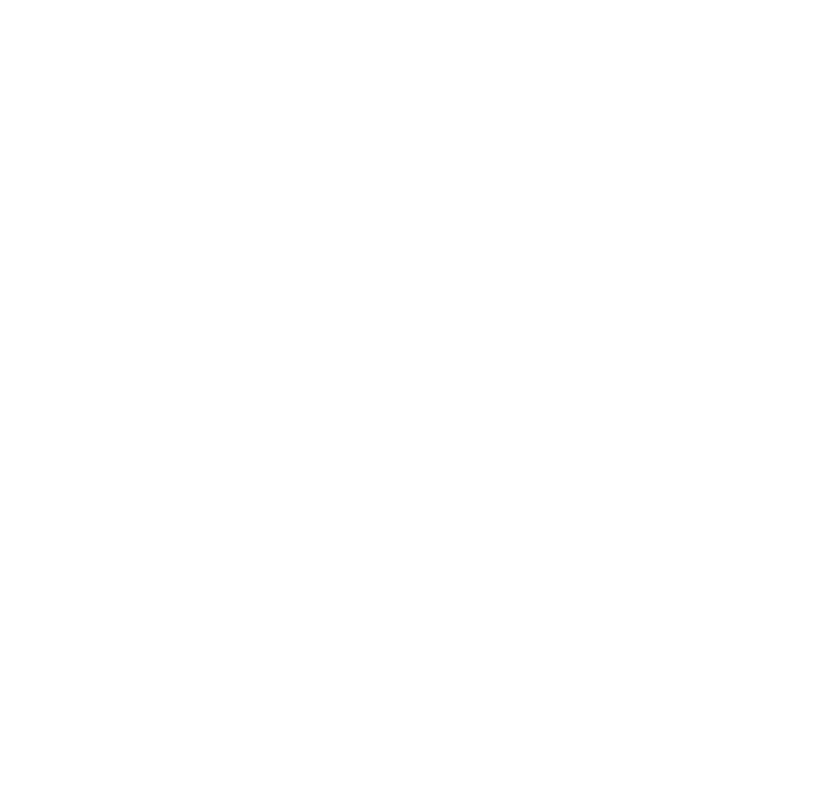
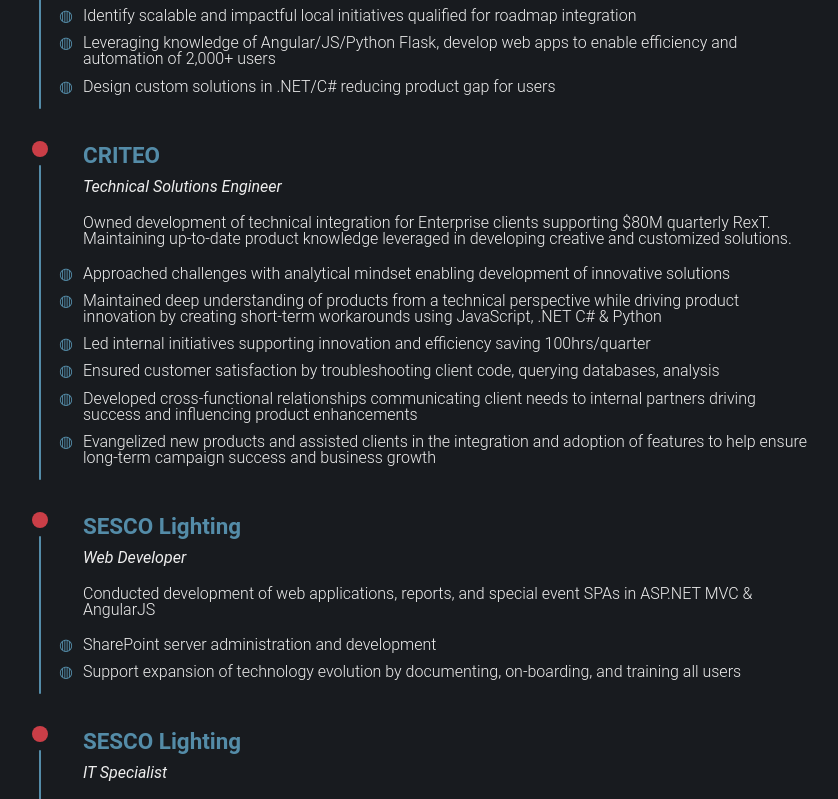
Before and after one commit to jpeyatt/jp-portfolio, a React (Create React App) app: page / in a window 1280 px wide. Shown: the part 1620-2419 px from the top of the page, without its empty margins (357-1195 px from the left). Before the commit the page ends 1463 px from the top, so only its background shows below. Built offline with nearby package versions, Linux system fonts and the light colour scheme.

Commit message:
Add Resume section. Update logos to be a tags with hover effect.

```diff
--- a/src/components/app.tsx
+++ b/src/components/app.tsx
@@ -4,6 +4,7 @@ import Footer from './footer';
 import '../styles/app.css';
 import Skills from './skills';
 import Nav from './nav';
+import Resume from './resume';
 
 
 const App: FunctionComponent = () => {
@@ -13,6 +14,7 @@ const App: FunctionComponent = () => {
       <Nav />
       <Header />
       <Skills />
+      <Resume />
       <Footer />
     </div>
   );
--- a/src/components/footer.tsx
+++ b/src/components/footer.tsx
@@ -5,9 +5,9 @@ const Footer: FunctionComponent = () => {
     return (
         <footer className="border-top">
             <div className="col-left">
-                <ul className="brand-logo-footer">
-                    <li>JP.</li>
-                </ul>
+                <div className="brand-logo-footer">
+                    <a href="/">JP.</a>
+                </div>
             </div>
             <div className="col-mid">
                 <a href="https://www.linkedin.com/in/justinpeyatt" target="_blank" rel="noreferrer" className="social-icon">
--- /dev/null
+++ b/src/components/resume-item.tsx
@@ -0,0 +1,62 @@
+import React, { FunctionComponent, useEffect, useRef } from "react";
+
+interface IResumeItemProps {
+    dates: string;
+    companyName: string;
+    title: string;
+    summary: string;
+    responsibilities: string[];
+}
+const ResumeItem: FunctionComponent<IResumeItemProps> = ({dates, companyName, title, summary, responsibilities}) => {
+    const resumeItemRef = useRef<HTMLDivElement>(null);
+
+    const resumeItemInView = (el: HTMLDivElement | null): boolean => {
+        if (el) {
+            const elTop = el?.getBoundingClientRect().top;
+            return (elTop <= (window.innerHeight || document.documentElement.clientHeight) / 1);
+        } else {
+            return false;
+        }
+    }
+    useEffect(() => {
+        window.addEventListener('scroll', () => {
+            if (resumeItemInView(resumeItemRef.current)) {
+                resumeItemRef.current?.classList.add('scrolled');
+                window.removeEventListener('scroll', () => {});
+            }
+        });
+
+        return () => {
+            window.removeEventListener('scroll', () => {});
+        }
+
+    });
+
+    return (
+        <div ref={resumeItemRef} className="resume-item">
+            <div className="left-col">
+                <div className="dates">{dates}</div>
+            </div>
+            <div className="mid-col">
+                <div className="bullet-point"></div>
+                <div className="time-line"><div></div></div>
+            </div>
+            <div className="right-col">
+                <div>
+                    <div className="company-name">{companyName}</div>
+                    <div className="dates">{dates}</div>
+                </div>
+
+                <div className="title">{title}</div>
+                <div className="summary">{summary}</div>
+                <ul className="responsibilities">
+                    {
+                        responsibilities.map((r) => <li>{r}</li>)
+                    }
+                </ul>
+            </div>
+        </div>
+    );
+};
+
+export default ResumeItem;
--- /dev/null
+++ b/src/components/resume.tsx
@@ -0,0 +1,69 @@
+import React, { FunctionComponent } from "react";
+import '../styles/resume.css';
+import ResumeItem from "./resume-item";
+
+const Resume: FunctionComponent = () => {
+
+    return (
+        <section id="resume" className="resume-section border-top">
+
+            <div className="resume-header">
+                <h2 className="section-header">Resume</h2>
+            </div>
+
+            <ResumeItem
+                dates="Mar 2019 - Current"
+                companyName="CRITEO"
+                title="Front End Engineer"
+                summary="Develop tools that globally improve operational efficiency, supporting $230M quarterly RexT. As a member of the Global Automation team, responsible for identifying and communicating risks and issues to management and create action plans to mitigate risks."
+                responsibilities={[
+                    'Work collaboratively in a cross-functional and agile team of designers, architects and developers',
+                    'Determine prioritization and scope of over 3,000 feature requests inputted by local teams',
+                    'Identify scalable and impactful local initiatives qualified for roadmap integration',
+                    'Leveraging knowledge of Angular/JS/Python Flask, develop web apps to enable efficiency and automation of 2,000+ users',
+                    'Design custom solutions in .NET/C# reducing product gap for users'
+                ]}
+            />
+
+            <ResumeItem
+                dates="Aug 2015 - Mar 2019"
+                companyName="CRITEO"
+                title="Technical Solutions Engineer"
+                summary="Owned development of technical integration for Enterprise clients supporting $80M quarterly RexT. Maintaining up-to-date product knowledge leveraged in developing creative and customized solutions."
+                responsibilities={[
+                    'Approached challenges with analytical mindset enabling development of innovative solutions',
+                    'Maintained deep understanding of products from a technical perspective while driving product innovation by creating short-term workarounds using JavaScript, .NET C# & Python',
+                    'Led internal initiatives supporting innovation and efficiency saving 100hrs/quarter',
+                    'Ensured customer satisfaction by troubleshooting client code, querying databases, analysis',
+                    'Developed cross-functional relationships communicating client needs to internal partners driving success and influencing product enhancements',
+                    'Evangelized new products and assisted clients in the integration and adoption of features to help ensure long-term campaign success and business growth'
+                ]}
+            />
+
+            <ResumeItem
+                dates="Jan 2014 - Aug 2015"
+                companyName="SESCO Lighting"
+                title="Web Developer"
+                summary="Conducted development of web applications, reports, and special event SPAs in ASP.NET MVC & AngularJS"
+                responsibilities={[
+                    'SharePoint server administration and development',
+                    'Support expansion of technology evolution by documenting, on-boarding, and training all users'
+                ]}
+            />
+
+            <ResumeItem
+                dates="Feb 2009 - Jan 2014"
+                companyName="SESCO Lighting"
+                title="IT Specialist"
+                summary="Provided direct support to users across the 200+ users in the organization"
+                responsibilities={[
+                    'Installed, maintained, and configured Microsoft systems',
+                    'Server and network administration'
+                ]}
+            />
+
+        </section>
+    );
+}
+
+export default Resume;
--- a/src/components/skill-item.tsx
+++ b/src/components/skill-item.tsx
@@ -30,10 +30,14 @@ const SkillItem: FunctionComponent<ISkillTypeProps> = ({ skillName, percentage }
             }
         });
 
+        return () => {
+            window.removeEventListener('scroll', () => {});
+        }
+
     }, [percentage]);
 
     return (
-        <div className="skill scrolled">
+        <div className="skill">
             <div className="skill-name">{skillName}</div>
             <div className="load-bar">
                 <div style={{width: loadedWidth + '%'}} className="loaded">
--- a/src/index.css
+++ b/src/index.css
@@ -11,7 +11,7 @@
   --section-border: #202a32;
   --primary-blue: #548CA8;
   --primary-highlight: #CA3E47;
-  --primary-highlight-opaque: #ca3e4770;
+  --primary-highlight-opaque: #ca3e47c6;
 
 }
 
@@ -80,3 +80,39 @@ table {
 .html {
 	scroll-behavior: smooth;
 }
+
+
+@keyframes slide-in-left {
+	0% {
+	  -webkit-transform: translateX(-100px);
+	  transform: translateX(-100px);
+	  opacity: 0;
+	}
+	100% {
+	  -webkit-transform: translateX(0);
+	  transform: translateX(0);
+	  opacity: 1;
+	}
+  }
+
+  @keyframes slide-in-right {
+	0% {
+	  -webkit-transform: translateX(100px);
+	  transform: translateX(100px);
+	  opacity: 0;
+	}
+	100% {
+	  -webkit-transform: translateX(0);
+	  transform: translateX(0);
+	  opacity: 1;
+	}
+  }
+
+  @keyframes fade-in {
+	0% {
+	  opacity: 0;
+	}
+	100% {
+	  opacity: 1;
+	}
+  }
--- a/src/styles/footer.css
+++ b/src/styles/footer.css
@@ -22,9 +22,15 @@ footer {
   font-size: 3rem;
 }
 
-.brand-logo-footer > li {
+.brand-logo-footer > a {
+  text-decoration: none;
   color: var(--primary-highlight);
   font-family: "Ubuntu", sans-serif;
+  transition: color ease-in-out 0.4s;
+}
+
+.brand-logo-footer > a:hover {
+    color: var(--primary-highlight-opaque);
 }
 
 .social-icon {
@@ -36,7 +42,7 @@ footer {
   width: 2.4rem;
 }
 .social-icon:hover {
-    opacity: 0.7;
+  opacity: 0.7;
 }
 
 .col-mid {
--- a/src/styles/nav.css
+++ b/src/styles/nav.css
@@ -98,9 +98,14 @@ nav a {
   font-size: 2.5rem;
 }
 
-.brand-logo > li {
+.brand-logo > a {
   color: var(--primary-highlight);
   font-family: "Ubuntu", sans-serif;
+  transition: color ease-in-out 0.2s;
+}
+
+.brand-logo > a:hover {
+  color: var(--primary-highlight-opaque);
 }
 
 .at-top {
--- /dev/null
+++ b/src/styles/resume.css
@@ -0,0 +1,128 @@
+.resume-section {
+  left: 0;
+  right: 0;
+  background-color: var(--primary-dark);
+  display: flex;
+  flex-direction: column;
+  justify-content: center;
+  align-items: center;
+  padding: 4rem 2rem;
+}
+
+.resume-header {
+  text-align: center;
+  margin-bottom: 1rem;
+}
+
+.resume-item {
+  display: flex;
+  justify-content: center;
+  width: 100%;
+}
+
+.resume-item .company-name {
+  font-size: 1.4rem;
+  margin-bottom: 0.8rem;
+  font-weight: 600;
+  color: var(--primary-blue);
+}
+
+.resume-item .title {
+  margin-bottom: 1.2rem;
+  font-style: italic;
+}
+
+.resume-item .summary {
+  margin-bottom: 1.2rem;
+  font-weight: 300;
+}
+
+.resume-item ul li {
+  position: relative;
+  padding-bottom: 0.7rem;
+  font-size: 1rem;
+  font-weight: 300;
+  /* list-style-type: circle; */
+}
+
+.resume-item ul li::before {
+  content: "\25CD "; /* Add content: \2022 is the CSS Code/unicode for a bullet */
+  color: var(--primary-blue); /* Change the color */
+  font-weight: bolder; /* If you want it to be bold */
+  display: inline-block; /* Needed to add space between the bullet and the text */
+  width: 1.5rem; /*Also needed for space (tweak if needed) */
+  margin-left: -1.5em; /* Also needed for space (tweak if needed) */
+}
+
+.resume-item .right-col {
+  padding: 1.2rem;
+  width: 60%;
+}
+
+.resume-item .right-col .dates {
+  display: none;
+}
+
+.resume-item .left-col {
+  padding: 1.2rem;
+  text-align: right;
+  width: 20%;
+}
+
+.resume-item.scrolled > .left-col {
+  animation: slide-in-left ease-in-out both 0.8s;
+}
+.resume-item.scrolled > .mid-col {
+  animation: fade-in ease-in-out both 0.8s;
+}
+.resume-item.scrolled > .right-col {
+  animation: slide-in-right ease-in-out both 0.8s;
+}
+
+.resume-item .mid-col {
+  padding: 1rem;
+  display: flex;
+  flex-direction: column;
+  align-items: center;
+}
+
+.resume-item .mid-col .bullet-point {
+  height: 1rem;
+  width: 1rem;
+  border-radius: 1rem;
+  background-color: var(--primary-highlight);
+}
+
+.resume-item .mid-col .time-line {
+  height: calc(100% - 1.5rem);
+}
+
+.resume-item .mid-col .time-line > div {
+  width: 2px;
+  border-radius: 2px;
+  background-color: var(--primary-blue);
+  height: 100%;
+  margin: 0.5rem 0;
+}
+
+@media (max-width: 1024px) {
+  .resume-item .left-col {
+    display: none;
+  }
+
+  .resume-item .right-col {
+      width: 80%;
+  }
+
+  .resume-item .right-col div:first-child {
+    display: flex;
+    justify-content: space-between;
+  }
+
+  .resume-section {
+    align-items: center;
+  }
+  .resume-item .right-col .dates {
+    display: block;
+  }
+}
```
Also changed, not shown: src/components/nav.tsx (+4 -4 lines), src/styles/skills.css (+4 -30 lines), 1 other file (tests, documents, lock files or other folders).
